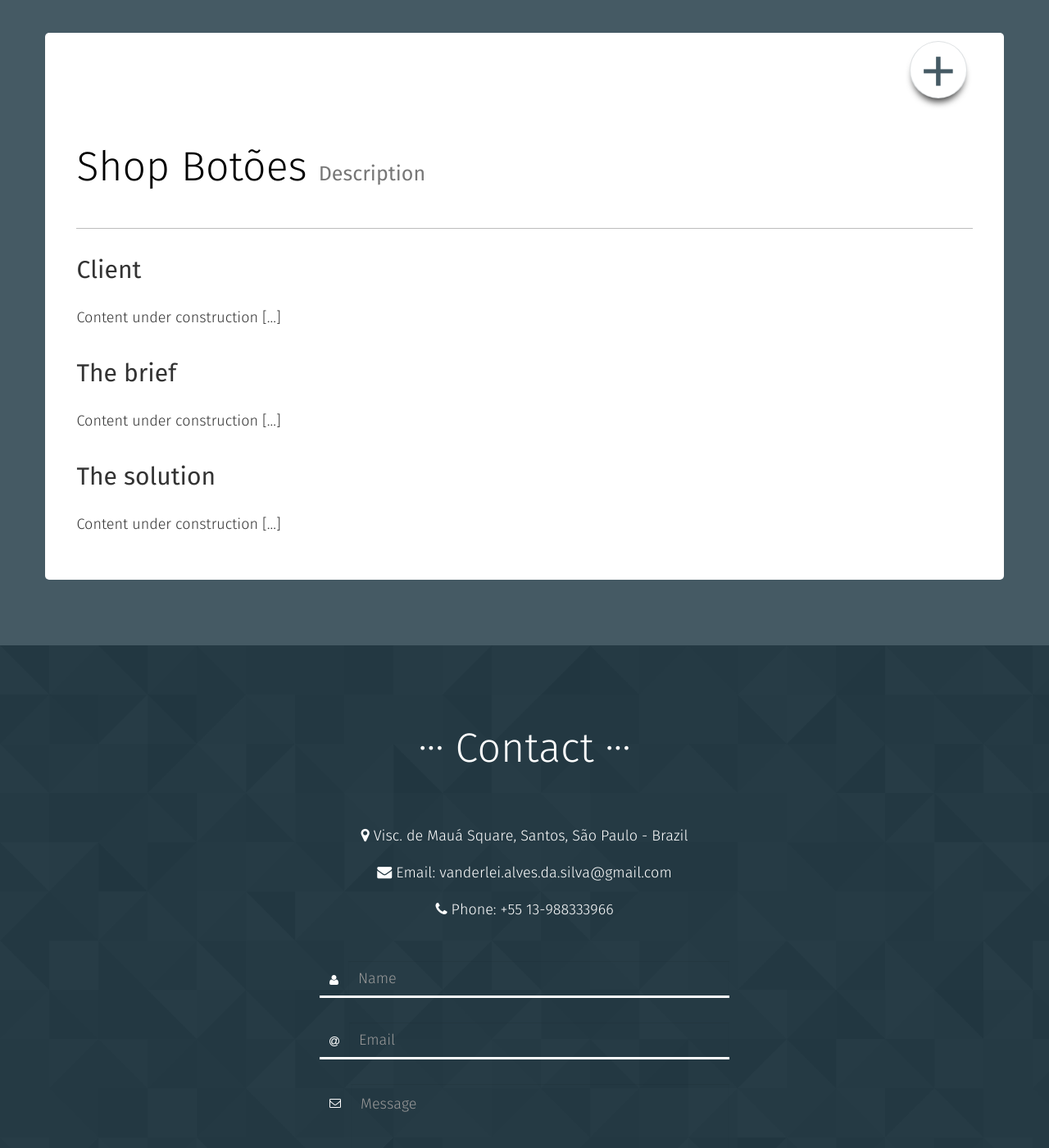
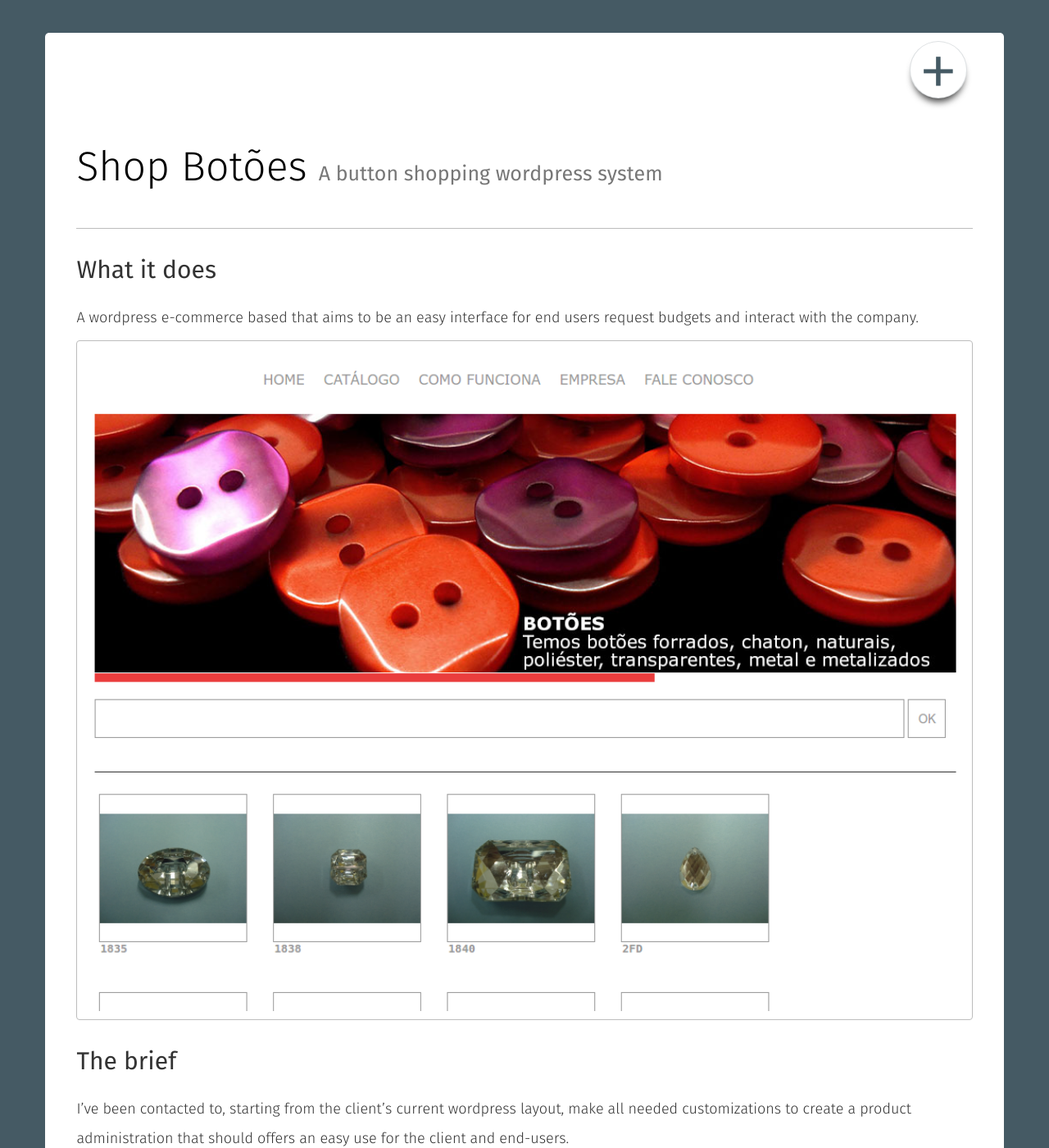
Before and after one commit to vanderleisilva/vanderleisilva.github.io, a Jekyll site: the page built from portfolio/shop-botoes/index.html, in a window 1280 px wide and 1400 px high. Shown: the whole window at 82% size. Built offline with Jekyll 4.4.1, drawn with Linux system fonts in a browser that asks for light colours; some of the changed text lies outside the part shown.

Commit message:
Add shop-botoes portfolio page

```diff
--- a/portfolio/shop-botoes/index.html
+++ b/portfolio/shop-botoes/index.html
@@ -8,15 +8,22 @@ title: "FrCode - Portfolio - Shop Botões"
 <section id="tpl_element">
 	<div class="container">
 		<header class="template_header">
-			<h1>Shop Botões <small class="h1-small">Description</small></h1>
+			<h1>Shop Botões <small class="h1-small">A button shopping wordpress system</small></h1>
 		</header>
 		<article>
-  			<h2>Client</h2>
-			<p>Content under construction [...]</p>
+  			<h2>What it does</h2>
+			<p>
+				A wordpress e-commerce based that aims to be an easy interface for end users request budgets and interact with the company.
+			</p>
+			<img style="width:100%" alt="Shop Botões" src="/images/shop-botoes.png" />
   			<h2>The brief</h2>
-			<p>Content under construction [...]</p>
+			<p>
+				I’ve been contacted to, starting from the client’s current wordpress layout, make all needed customizations to create a product administration that should offers an easy use for the client and end-users.
+			</p>
 			<h2>The solution</h2>
-			<p>Content under construction [...]</p>
+			<p>
+				It has been added a wordpress plugin for ecommerces, and it has been adapted the client’s current wordpress layout to working in a <a href="http://singlepageappbook.com/goal.html" target="_blank" title="Single Page Apps definition">Single Page Application</a> manner.
+			</p>
 		</article>
 	</div>
 </section>
```
Also changed, not shown: images/shop-botoes.png (added).
